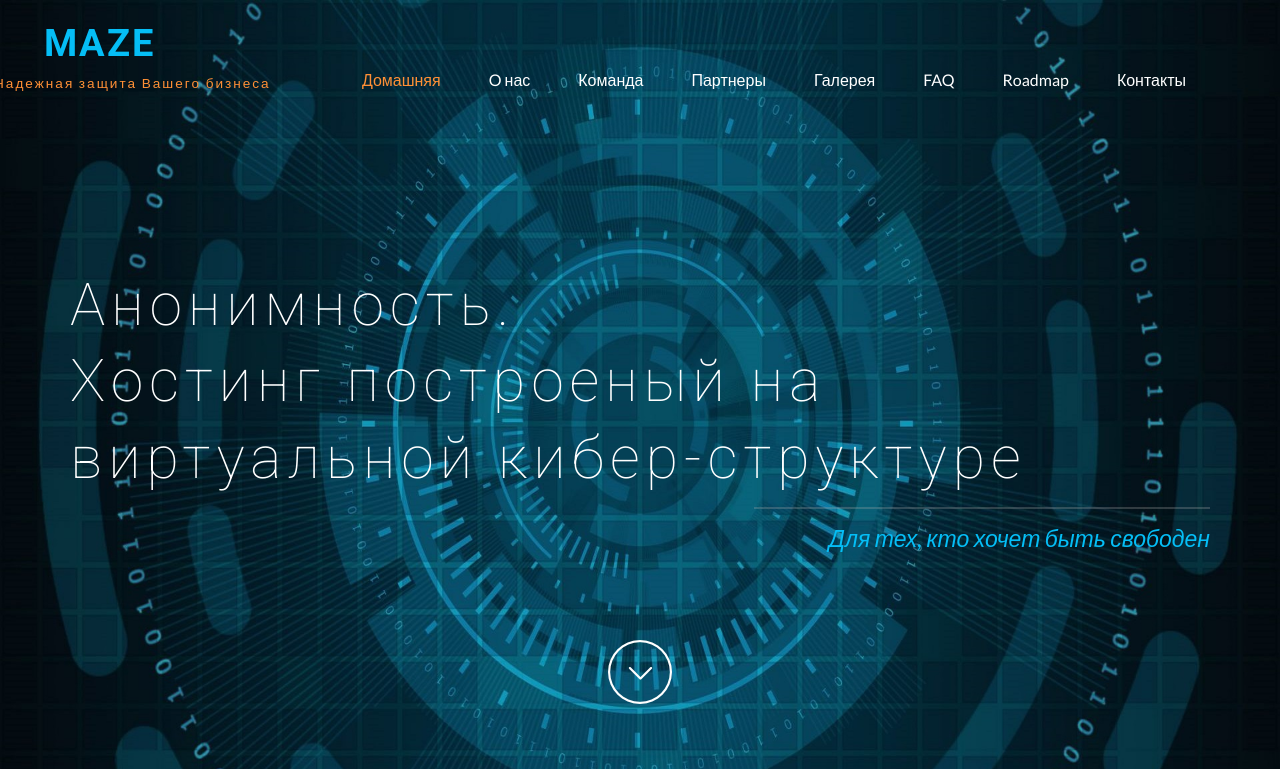
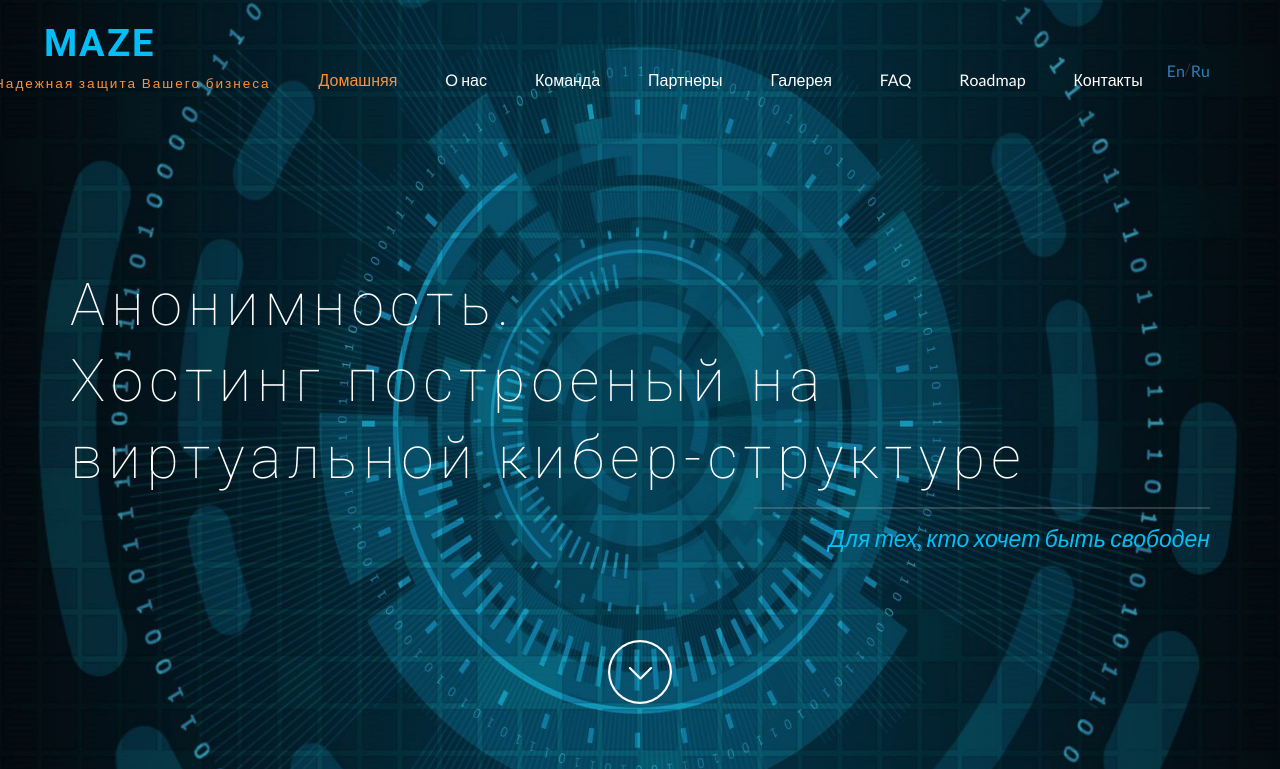
Before and after one commit to extezi1991/maze, a Django app: page / in a window 1280 px wide. Shown: the top 769 px of the page. Run offline with Django 3.2, Linux system fonts and the light colour scheme; grey boxes labelled with a size stand in for pictures from a placeholder-image service; some libraries are stand-ins or nearby versions.

Commit message:
Update page.html

```diff
--- a/templates/page.html
+++ b/templates/page.html
@@ -85,11 +85,15 @@
                                         <li><a class="hvr-overline-from-left button2 scroll" href="#faq">FAQ</a></li>
                                         <li><a class="hvr-overline-from-left button2 scroll" href="#Roadmap">Roadmap</a></li>
 										<li><a class="hvr-overline-from-left button2 scroll" href="#contact">Контакты</a></li>
+
+                                        <a class="hvr-overline-from-left button2 scroll" href="#contact">En</a>/<a class="hvr-overline-from-left button2 scroll" href="#contact">Ru</a>
 									</ul>
 								</nav>
+
 							</div><!-- /navbar-collapse -->
 						</nav>
 			</div>
+
 				<script>
 						// You can also use "$(window).load(function() {"
 						$(function () {
```
